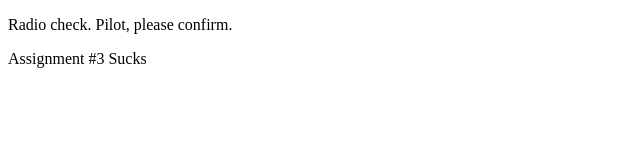
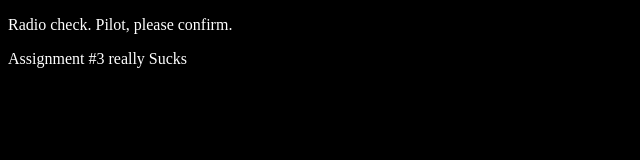
Before and after one commit to Hope-Chambers/communication-log, a plain HTML site: page index.html in a window 1280 px wide. Shown: the whole page, without its empty margins (0-640 px from the left). Drawn offline with Linux system fonts and the light colour scheme.

Commit message:
Added style sheet with color for font and background

```diff
--- a/index.html
+++ b/index.html
@@ -1,7 +1,10 @@
 <!DOCTYPE html>
 <html>
+   <head>
+      <link rel="stylesheet" type="text/css" href="style.css">
+   </head>
    <body>
       <p>Radio check. Pilot, please confirm.</p>
-      <p>Assignment #3 Sucks</p>
+      <p>Assignment #3 really Sucks</p>
    </body>
 </html>
--- /dev/null
+++ b/style.css
@@ -0,0 +1,4 @@
+body{
+    color: white;
+    background-color: black;
+}
```
